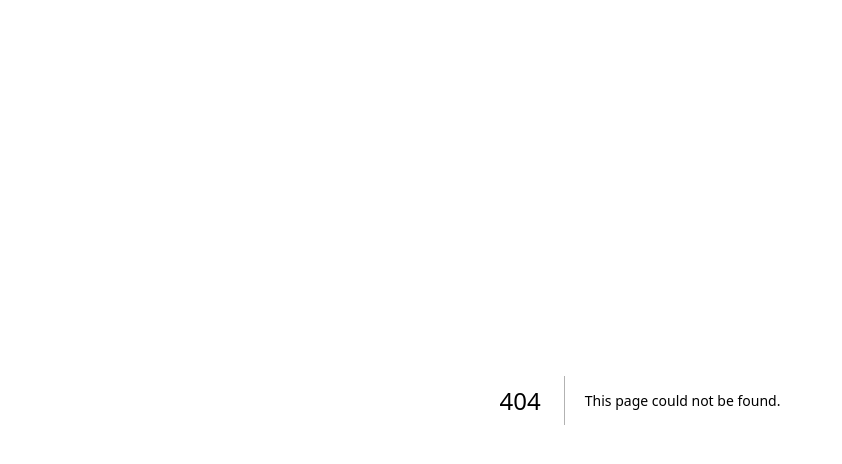
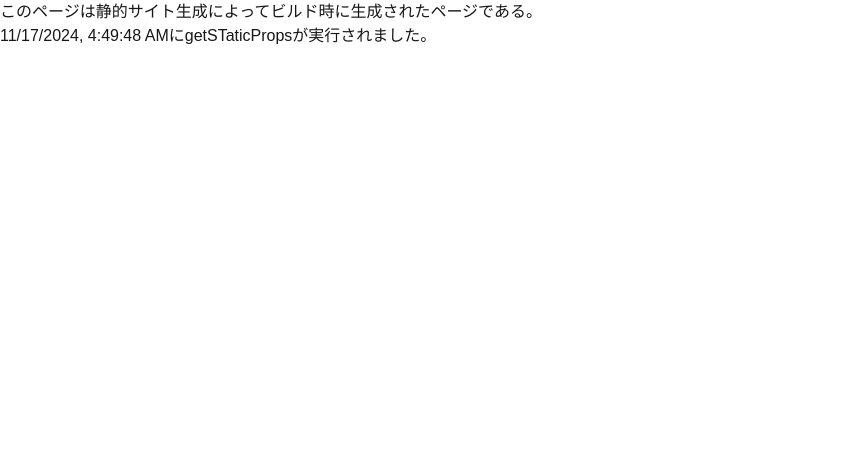
Before and after one commit to git-take777/NextJs_training, a Next.js app: page /ssg in a window 1280 px wide. Before the commit this address had no page. Shown: the top 464 px of the page, without its empty margins (0-842 px from the left). Built offline with nearby package versions, Linux system fonts and the light colour scheme.

Commit message:
add: NextJSのSSGの構成を作成

```diff
--- /dev/null
+++ b/src/pages/ssg.tsx
@@ -0,0 +1,40 @@
+import {GetStaticProps, NextPage} from "next";
+import Head from "next/head";
+
+type SSGProps = {
+  message: string;
+};
+
+// 静的サイト生成によってビルド時に生成されたページ
+const SSG: NextPage<SSGProps> = props => {
+  const {message} = props;
+  return (
+    <div>
+      {/* Headコンポーネントで包むと、その要素は<head>タグに配置される */}
+      <Head>
+        <title>Static Site Generation</title>
+        <link rel="icon" href="/favicon.ico" />
+      </Head>
+      <main>
+        <p>
+          このページは静的サイト生成によってビルド時に生成されたページである。
+        </p>
+        <p>{message}</p>
+      </main>
+    </div>
+  );
+};
+
+export const getStaticProps: GetStaticProps<SSGProps> = async () => {
+  const timeStamp = new Date().toLocaleString();
+  const message = `${timeStamp}にgetSTaticPropsが実行されました。`;
+  console.log(message);
+  return {
+    // ここで返したpropsをもとに描写される
+    props: {
+      message,
+    },
+  };
+};
+
+export default SSG;
```
